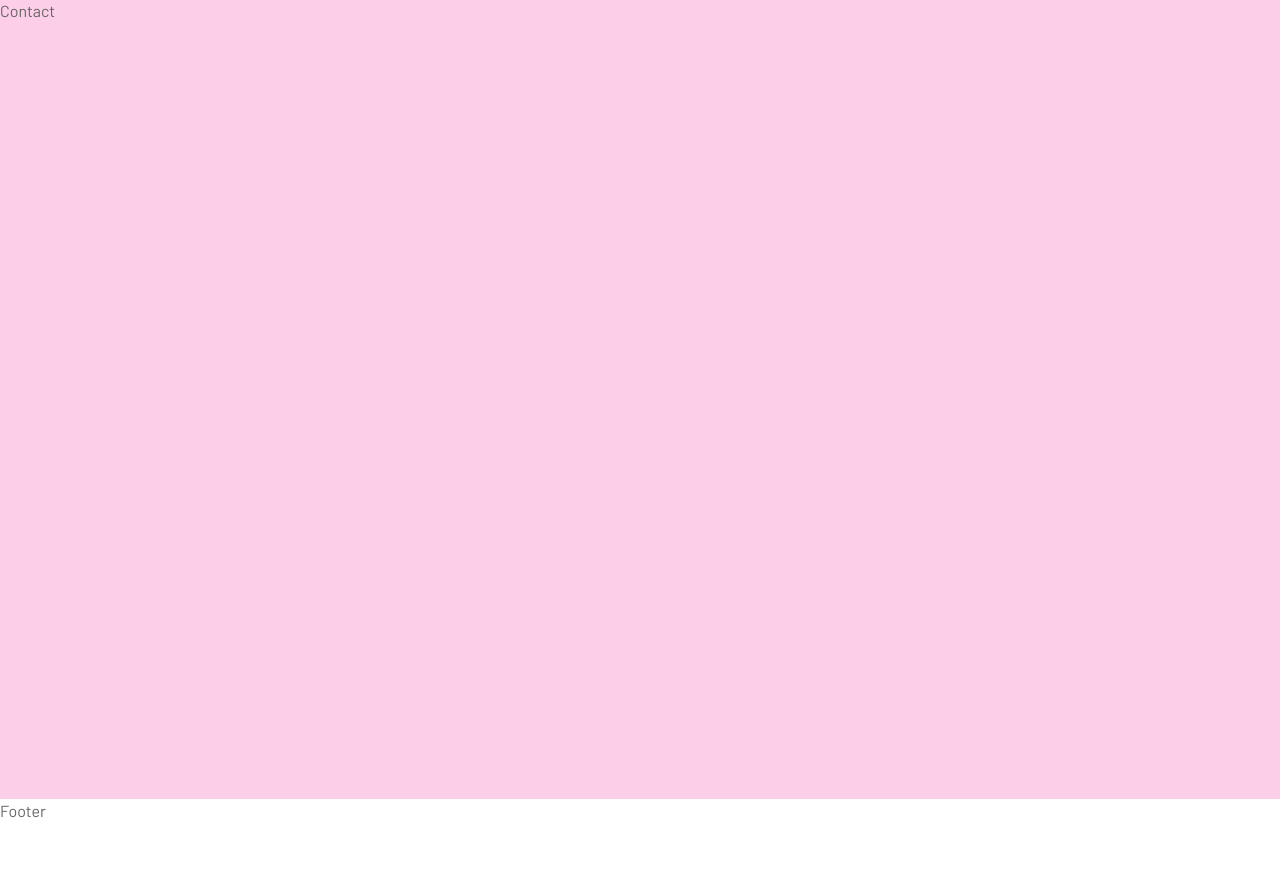
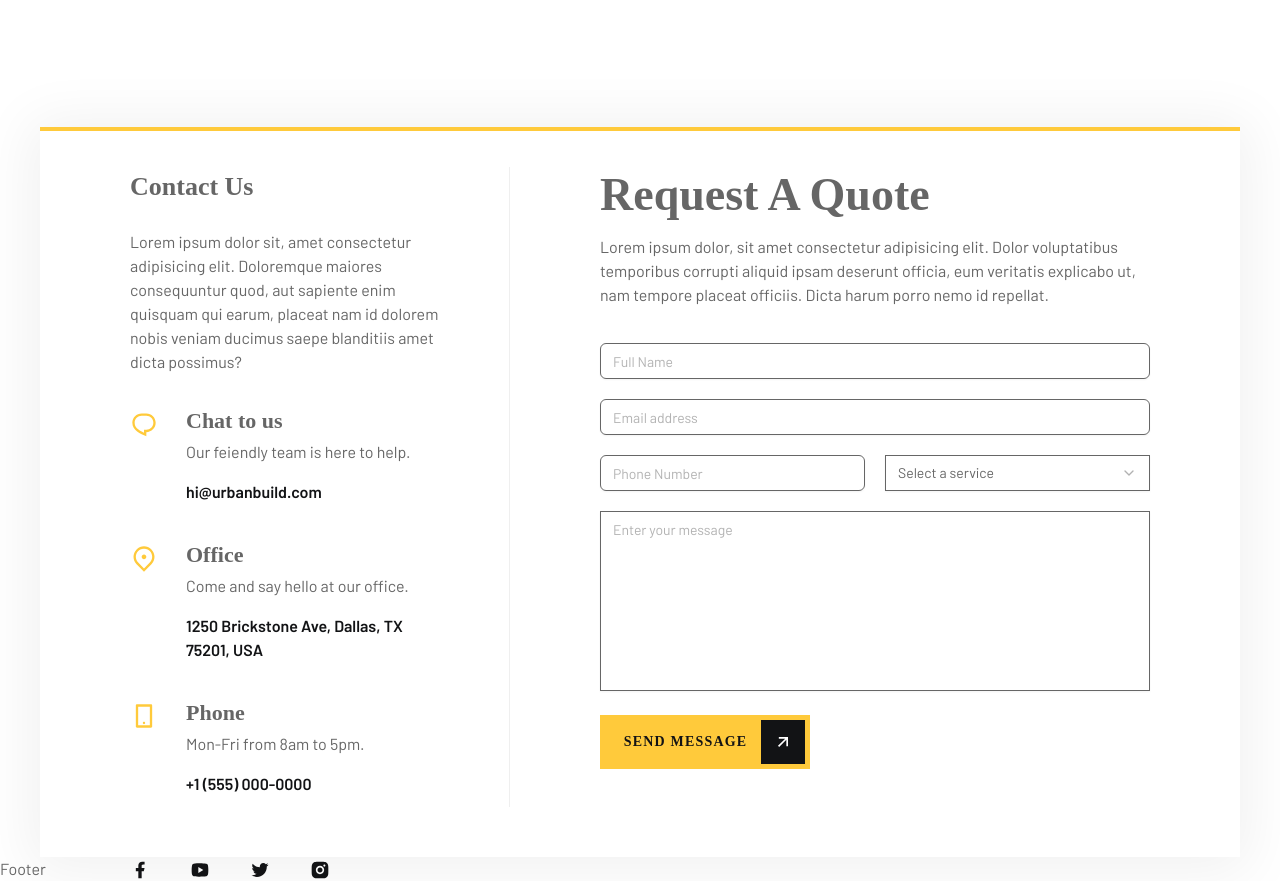
Before and after one commit to PA4K-User/Urban_Build, a Next.js app: page / in a window 1280 px wide. Shown: the part 5040-5921 px from the top of the page. Before the commit the page ends 5863 px from the top, so only its background shows below. Built offline with nearby package versions, Linux system fonts and the light colour scheme.

Commit message:
add Contact

```diff
--- a/components/Contact.jsx
+++ b/components/Contact.jsx
@@ -1,6 +1,74 @@
+import { RiChat1Line, RiMapPin2Line, RiSmartphoneLine } from "react-icons/ri"
+import Form from "./Form"
+import Socials from "./Socials"
+
 const Contact = () => {
   return (
-    <div id="contact" className="h-screen bg-pink-200">Contact</div>
+    <section id="contact" className="pt-16 xl:pt-32">
+      <div className="container mx-auto">
+        <div className="w-full xl:h-[730px] shadow-custom p-4 xl:p-8 xl:px-[90px] xl:py-[36px]
+        border-t-4 border-accent">
+          <div className="flex flex-col xl:flex-row h-full gap-[40px] xl:gap-[90px]">
+            <div className="w-full xl:max-w-[380px] xl:pr-[70px] xl:border-r
+            xl:border-border/40 h-[640px]">
+              <h4 className="text-[26px] font-primary font-bold mb-6">
+                Contact Us
+              </h4>
+              <p className="mb-9">
+                Lorem ipsum dolor sit, amet consectetur adipisicing elit. Doloremque
+                maiores consequuntur quod, aut sapiente enim quisquam qui earum, placeat
+                nam id dolorem nobis veniam ducimus saepe blanditiis amet dicta possimus?
+              </p>
+              <div className="flex flex-col gap-[40px] mb-16">
+                <div className="flex items-start gap-[28px]">
+                  <div>
+                    <RiChat1Line className="text-[28px] text-accent"/>
+                  </div>
+                  <div>
+                    <h5 className="text-[22px] font-semibold font-primary leading-none mb-2">Chat to us</h5>
+                    <p className="mb-4">Our feiendly team is here to help.</p>
+                    <p className="font-semibold text-primary">hi@urbanbuild.com</p>
+                  </div>
+                </div>
+                <div className="flex items-start gap-[28px]">
+                  <div>
+                    <RiMapPin2Line className="text-[28px] text-accent"/>
+                  </div>
+                  <div>
+                    <h5 className="text-[22px] font-semibold font-primary leading-none mb-2">Office</h5>
+                    <p className="mb-4">Come and say hello at our office.</p>
+                    <p className="font-semibold text-primary">1250 Brickstone Ave, Dallas, TX 75201, USA</p>
+                  </div>
+                </div>
+                <div className="flex items-start gap-[28px]">
+                  <div>
+                    <RiSmartphoneLine className="text-[28px] text-accent"/>
+                  </div>
+                  <div>
+                    <h5 className="text-[22px] font-semibold font-primary leading-none mb-2">Phone</h5>
+                    <p className="mb-4">Mon-Fri from 8am to 5pm.</p>
+                    <p className="font-semibold text-primary">+1 (555) 000-0000</p>
+                  </div>
+                </div>
+              </div>
+              <Socials
+                containerStyles="flex gap-[40px]"
+                iconStyles="text-primary text-[20px]"
+              />
+            </div>
+            <div className="flex-1">
+              <h2 className="h2 mb-3">Request A Quote</h2>
+              <p className="mb-9">
+                Lorem ipsum dolor, sit amet consectetur adipisicing elit. Dolor
+                voluptatibus temporibus corrupti aliquid ipsam deserunt officia, eum
+                veritatis explicabo ut, nam tempore placeat officiis. Dicta harum porro nemo id repellat.
+              </p>
+              <Form/>
+            </div>
+          </div>
+        </div>
+      </div>
+    </section>
   )
 }
 
--- /dev/null
+++ b/components/Form.jsx
@@ -0,0 +1,50 @@
+import {
+    Select,
+    SelectContent,
+    SelectGroup,
+    SelectItem,
+    SelectLabel,
+    SelectTrigger,
+    SelectValue
+} from '@/components/ui/select';
+
+import {Input} from "./ui/input";
+import {Textarea} from "./ui/textarea";
+import Button from './Button';
+
+const Form = () => {
+  return (
+    <form className='flex flex-col'>
+        <div className='flex flex-col gap-[20px] mb-[20px]'>
+            <Input type="fullname" placeholder="Full Name"/>
+            <Input type="email" placeholder="Email address"/>
+            <div className='flex flex-col xl:flex-row gap-[20px]'>
+                <Input type="phone" placeholder="Phone Number"/>
+                <Select>
+                    <SelectTrigger className="w-full rounded-none h-[54px] text-secondary outline-none">
+                        <SelectValue placeholder="Select a service"></SelectValue>
+                    </SelectTrigger>
+                    <SelectContent className="bg-white">
+                        <SelectGroup>
+                            <SelectLabel className="text-primary font-semibold">Select a service</SelectLabel>
+                            <SelectItem value="construction">Construction</SelectItem>
+                            <SelectItem value="renovation">Renovation</SelectItem>
+                            <SelectItem value="restoration">Restoration</SelectItem>
+                            <SelectItem value="consulting">Consulting</SelectItem>
+                        </SelectGroup>
+                    </SelectContent>
+                </Select>
+            </div>
+        </div>
+        <div className='flex flex-col gap-6'>
+            <Textarea
+                className="h-[180px] resize-none rounded-none"
+                placeholder="Enter your message"
+            />
+            <Button text="Send message">Send message</Button>
+        </div>
+    </form>
+  )
+}
+
+export default Form
--- /dev/null
+++ b/components/ui/textarea.jsx
@@ -0,0 +1,20 @@
+import * as React from "react"
+
+import { cn } from "@/lib/utils"
+
+function Textarea({
+  className,
+  ...props
+}) {
+  return (
+    <textarea
+      data-slot="textarea"
+      className={cn(
+        "border-input placeholder:text-muted-foreground focus-visible:border-ring focus-visible:ring-ring/50 aria-invalid:ring-destructive/20 dark:aria-invalid:ring-destructive/40 aria-invalid:border-destructive dark:bg-input/30 flex field-sizing-content min-h-16 w-full rounded-md border bg-transparent px-3 py-2 text-base shadow-xs transition-[color,box-shadow] outline-none focus-visible:ring-[3px] disabled:cursor-not-allowed disabled:opacity-50 md:text-sm",
+        className
+      )}
+      {...props} />
+  );
+}
+
+export { Textarea }
```
